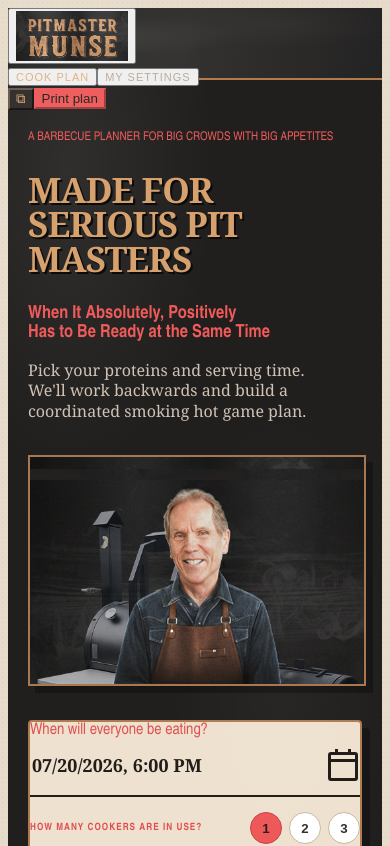
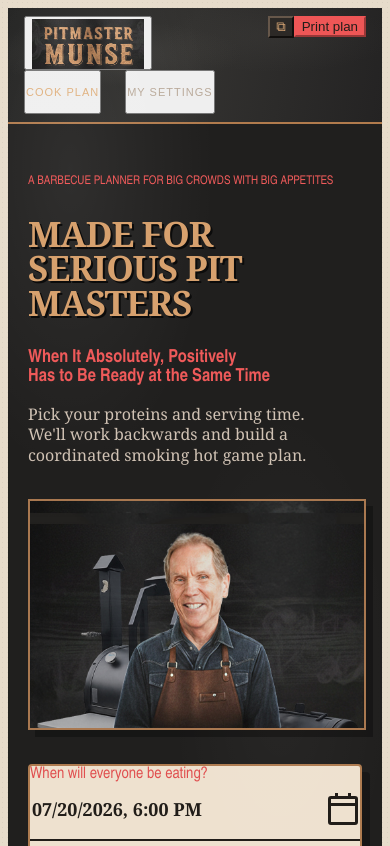
Before and after one commit to bizzuka/pitmaster-munse-cook-planner, a Next.js app: page / in a window 390 px wide. Shown: the top 846 px of the page. Built offline with nearby package versions, Linux system fonts and the light colour scheme.

Commit message:
Keep planner navigation visible on mobile

```diff
--- a/app/layout.css
+++ b/app/layout.css
@@ -186,3 +186,54 @@
     left: 0;
   }
 }
+
+@media (max-width: 620px) {
+  .topbar {
+    height: auto;
+    min-height: 106px;
+    padding: 8px 16px 0;
+    display: grid;
+    grid-template-columns: 1fr auto;
+    grid-template-rows: 54px 44px;
+    column-gap: 12px;
+  }
+
+  .topbar .brand {
+    grid-column: 1;
+    grid-row: 1;
+    justify-self: start;
+  }
+
+  .topbar .header-actions {
+    grid-column: 2;
+    grid-row: 1;
+  }
+
+  .topbar nav {
+    grid-column: 1 / -1;
+    grid-row: 2;
+    display: flex;
+    align-self: stretch;
+    gap: 24px;
+  }
+
+  .topbar nav button {
+    padding: 0;
+  }
+
+  .print-button {
+    width: 40px;
+    padding: 0;
+    display: grid;
+    place-items: center;
+  }
+
+  .print-label {
+    display: none;
+  }
+
+  .print-icon {
+    font-size: 20px;
+    line-height: 1;
+  }
+}
```
